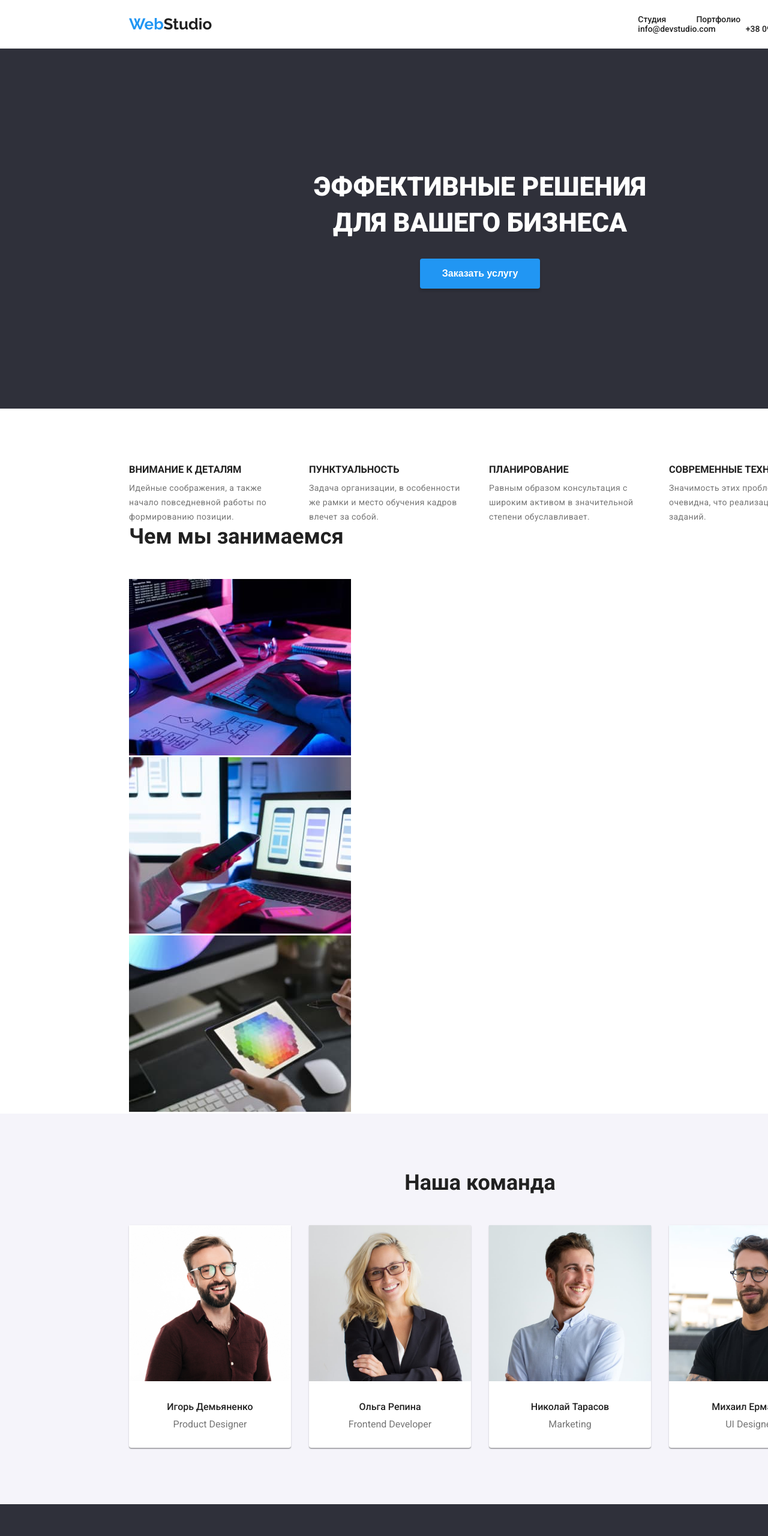
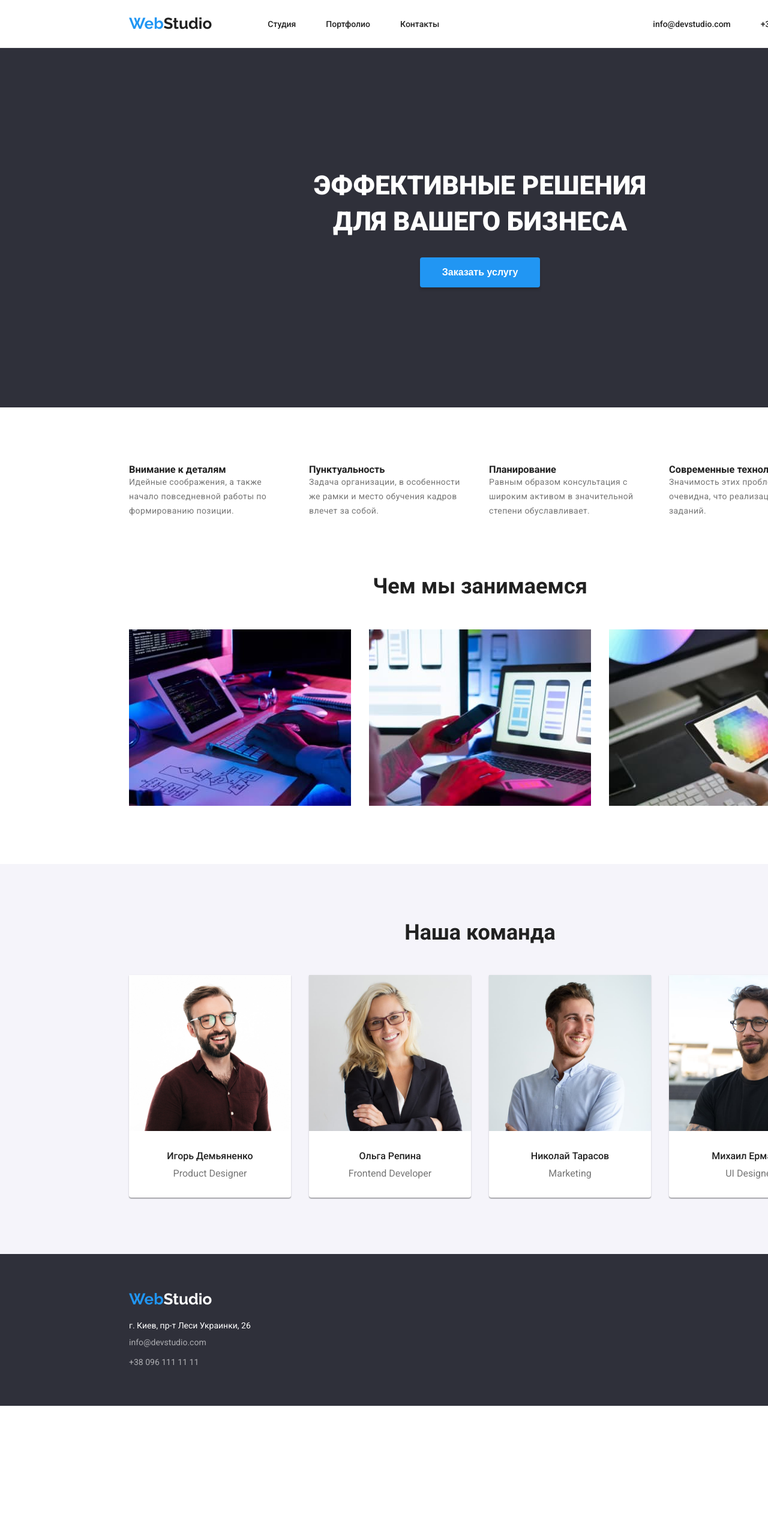
Before and after one commit to SerhiiOnyshchenko/goit-markup-hw-02, a plain HTML site: page index.html in a window 1280 px wide. Shown: the top 2560 px of the page at 60% size. After the commit the page ends 2343 px from the top, so only its background shows below. Drawn offline with Linux system fonts and the light colour scheme.

Commit message:
Update styles.css

```diff
--- a/css/styles.css
+++ b/css/styles.css
@@ -24,7 +24,6 @@ button {
 	--link-f-h-color: #2196f3;
 	--main-color: #212121;
 	--another-color: #757575;
-	--content-padding: 0 215px;
 }
 
 body {
@@ -36,38 +35,48 @@ body {
 	color: var(--main-color);
 	font-size: 14px;
 }
+.container {
+	width: 1170px;
+	margin: 0 auto;
+	padding: 0 15px;
+}
 
 /* header */
+header {
+	border-bottom: 1px solid #ececec;
+}
 .header {
-	height: 80px;
+	padding: 24px 15px;
 	display: flex;
-	justify-content: space-between;
-	padding: var(--content-padding);
-	align-items: center;
-	border-bottom: 1px solid #ececec;
 }
 
 .logo {
 	font-family: Raleway;
-	font-weight: bold;
+	font-weight: 700;
 	font-size: 26px;
-	line-height: 31px;
+	line-height: 1.2;
+	margin-right: 43px;
 	color: var(--main-color);
 }
 
 .blue-text {
 	color: var(--link-f-h-color);
 }
-
+.links {
+	flex-grow: 1;
+	display: flex;
+	justify-content: space-between;
+	align-items: center;
+}
 .nav-items {
 	display: flex;
 }
 
 .nav-items-link {
 	color: var(--main-color);
-	padding: 0 25px;
+	margin-left: 50px;
 	font-weight: 500;
-	line-height: 16px;
+	line-height: 1.15;
 }
 
 .nav-items-link:hover,
@@ -79,12 +88,8 @@ body {
 	display: flex;
 }
 
-main > section {
-	padding: var(--content-padding);
-}
+/* section main */
 .section-main-title {
-	width: auto;
-	height: 200px;
 	padding: 200px 0;
 	text-align: center;
 	background: #2f303a;
@@ -95,14 +100,15 @@ main > section {
 	margin-bottom: 30px;
 	font-weight: 900;
 	font-size: 44px;
-	line-height: 60px;
+	line-height: 1.35;
 	text-transform: uppercase;
 }
 
 .btn {
-	font-weight: bold;
+	cursor: pointer;
+	font-weight: 700;
 	font-size: 16px;
-	line-height: 30px;
+	line-height: 1.875;
 	color: #fff;
 	width: 200px;
 	height: 50px;
@@ -111,7 +117,7 @@ main > section {
 	border-radius: 4px;
 }
 
-/* special section */
+/* Section special  */
 .special {
 	padding-top: 94px;
 }
@@ -124,42 +130,42 @@ main > section {
 	justify-content: space-between;
 }
 
-.special-items > li > h3 {
-	font-weight: bold;
-	line-height: 16px;
+.special-item-title {
+	font-weight: 700;
+	line-height: 1.15;
 	text-transform: uppercase;
 	padding-bottom: 10px;
 }
 
-.special-items > li > p {
+.special-item-text {
 	display: block;
 	width: 270px;
 	color: var(--another-color);
-	line-height: 24px;
+	line-height: 1.7;
 	letter-spacing: 0.03em;
 }
 
 /* Job section */
-.our-job {
-	padding: 94px 215px;
+.our-work {
+	padding: 94px 0;
 	text-align: center;
 }
 
 .title {
-	font-weight: bold;
+	font-weight: 700;
 	font-size: 36px;
-	line-height: 42px;
+	line-height: 1.15;
 	padding-bottom: 50px;
 }
 
-.works-photos {
+.work-photos {
 	display: flex;
 	justify-content: space-between;
 }
 
 /* Teams section */
 .teams {
-	padding: 94px 215px;
+	padding: 94px 0;
 	background: var(--another-bg-color);
 	text-align: center;
 }
@@ -169,7 +175,7 @@ main > section {
 	justify-content: space-between;
 }
 
-.team-items li {
+.team-item {
 	background: #ffffff;
 	box-shadow: 0px 1px 3px rgba(0, 0, 0, 0.12), 0px 1px 1px rgba(0, 0, 0, 0.14), 0px 2px 1px rgba(0, 0, 0, 0.2);
 	border-radius: 0px 0px 4px 4px;
@@ -180,47 +186,50 @@ main > section {
 	padding-bottom: 10px;
 	font-weight: 500;
 	font-size: 16px;
-	line-height: 19px;
+	line-height: 1.18;
 }
 .teams-job {
 	display: block;
 	padding-bottom: 30px;
 	color: var(--another-color);
-	font-weight: normal;
 	font-size: 16px;
-	line-height: 19px;
+	line-height: 1.18;
 }
 
 /* Footer */
 .footer {
-	padding: 60px 215px;
+	padding: 60px 0;
 	background: var(--main-bg-color);
 	color: #fff;
 }
-.footer > .logo {
+.footer .logo {
 	color: inherit;
 }
 
 .footer-contacts {
 	margin-top: 20px;
 }
-.footer-contacts a {
+
+.footer-contact-link {
 	color: inherit;
-	line-height: 24px;
+	line-height: 1.7;
 }
 
-.footer-contacts > li:nth-child(3) {
-	opacity: 0.6;
+.footer-contact-link:focus,
+.footer-contact-link:hover {
+	color: var(--link-f-h-color);
 }
-.footer-contacts > li:nth-child(2) {
+
+.footer-contact:nth-child(3),
+.footer-contact:nth-child(2) {
+	margin-top: 9px;
 	opacity: 0.6;
 }
 
 /* portfolio */
 /* filter */
 .filter {
-	padding-top: 94px;
-	padding-bottom: 50px;
+	padding: 94px 0 50px;
 	align-items: center;
 }
 .filter-items {
@@ -228,14 +237,14 @@ main > section {
 	justify-content: center;
 	margin: 0 -4px;
 }
-.filter-items > li {
+.filter-item {
 	margin: 0 4px;
 }
 .filter-btn {
 	padding: 6px 22px;
 	font-weight: 500;
 	font-size: 16px;
-	line-height: 26px;
+	line-height: 1.6;
 	text-align: center;
 	letter-spacing: 0.03em;
 	background: #f5f4fa;
@@ -268,15 +277,15 @@ main > section {
 .filter-elements > li > a > h2 {
 	padding: 20px 24px 0 24px;
 	color: var(--main-color);
-	font-weight: bold;
+	font-weight: 700;
 	font-size: 18px;
-	line-height: 36px;
+	line-height: 2;
 	letter-spacing: 0.06em;
 }
 .filter-elements > li > a > p {
 	color: var(--another-color);
 	padding: 0 24px 20px 24px;
 	font-size: 16px;
-	line-height: 30px;
+	line-height: 1.875;
 	letter-spacing: 0.03em;
 }
```
